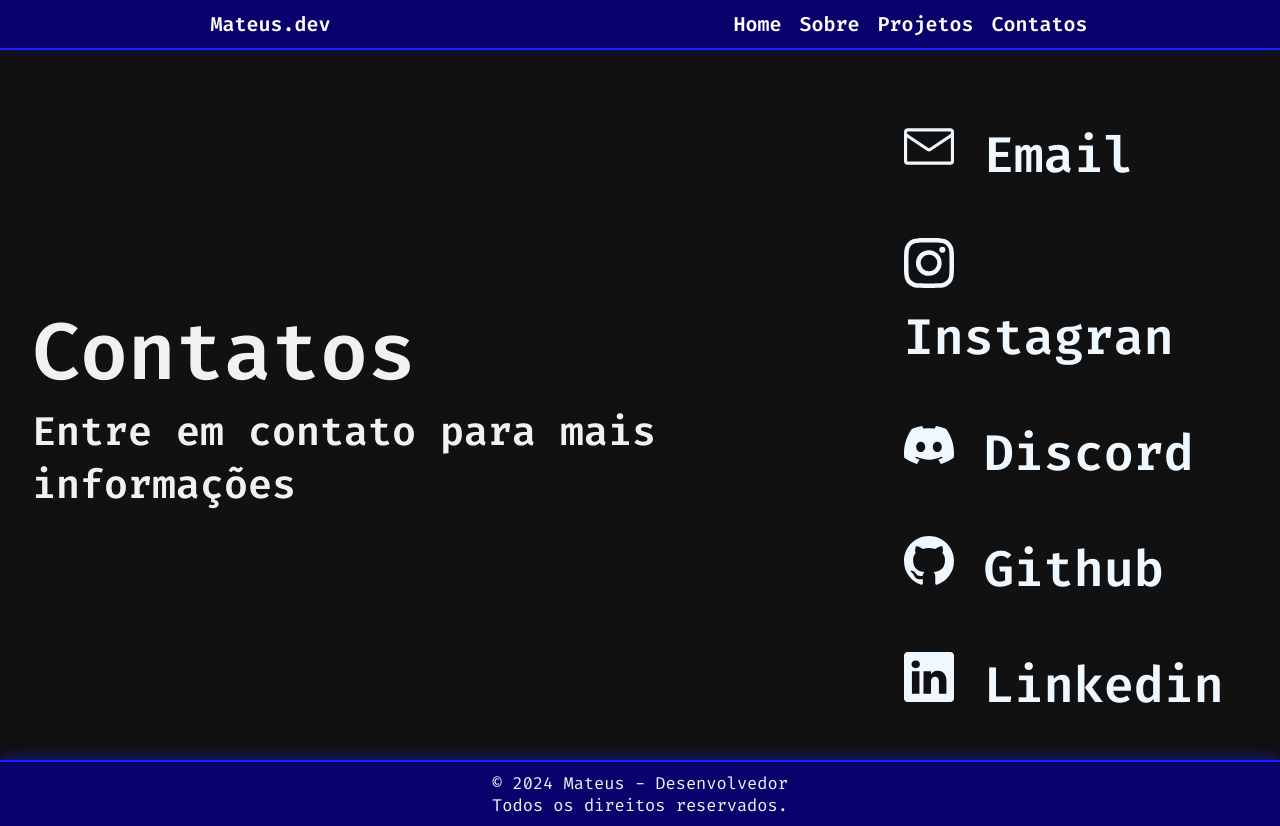
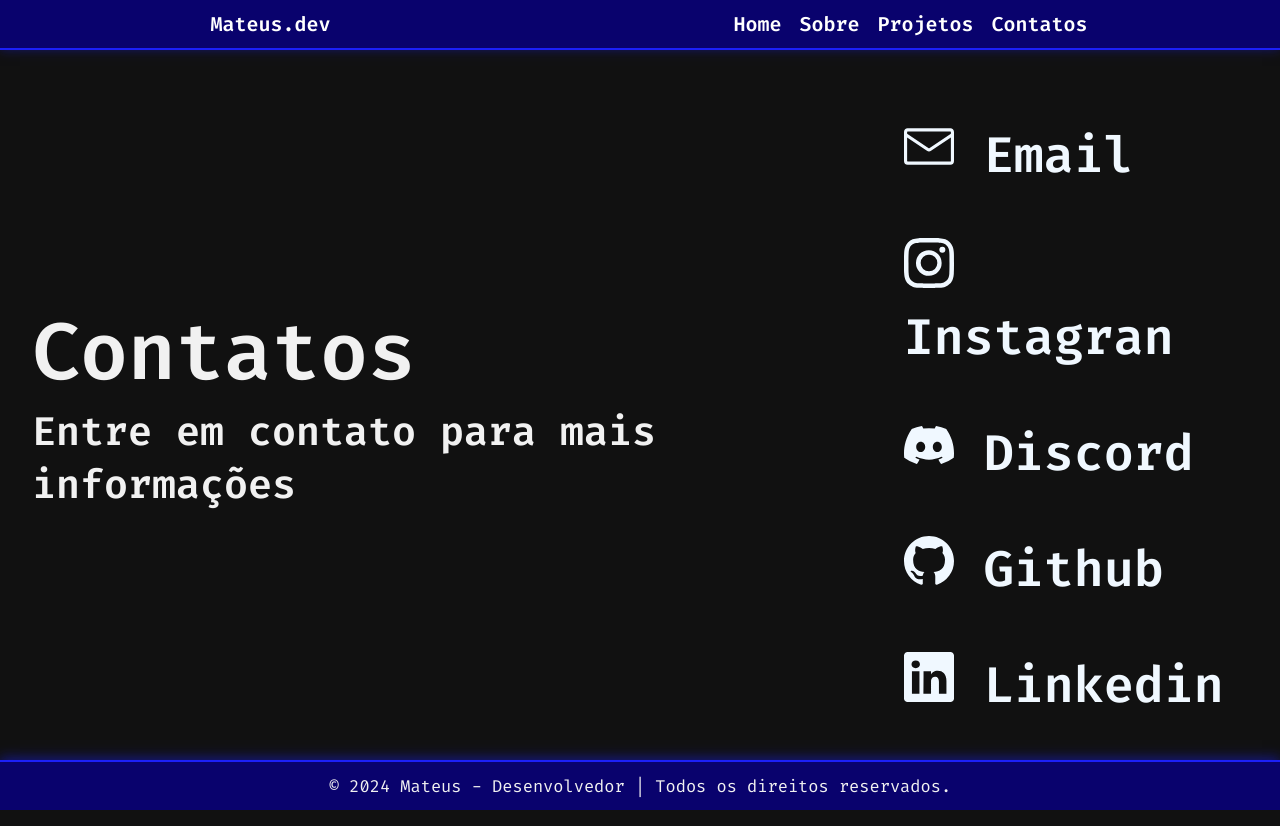
Before and after one commit to Mateusdev3/Portifolio-dev-main, a React (Vite) app: page /contatos in a window 1280 px wide. Built offline with nearby package versions, Linux system fonts and the light colour scheme.

Commit message:
Atualizar o index.jsx

```diff
--- a/src/components/Footer/index.jsx
+++ b/src/components/Footer/index.jsx
@@ -3,7 +3,7 @@ function Footer() {
     return (
         <div className={styles.main}>
             <footer className={styles.footer}>
-                <span> &copy; 2024 Mateus - Desenvolvedor <br /> Todos os direitos reservados. </span>
+                <span> &copy; 2024 Mateus - Desenvolvedor | Todos os direitos reservados. </span>
             </footer>
         </div>
     )
```
